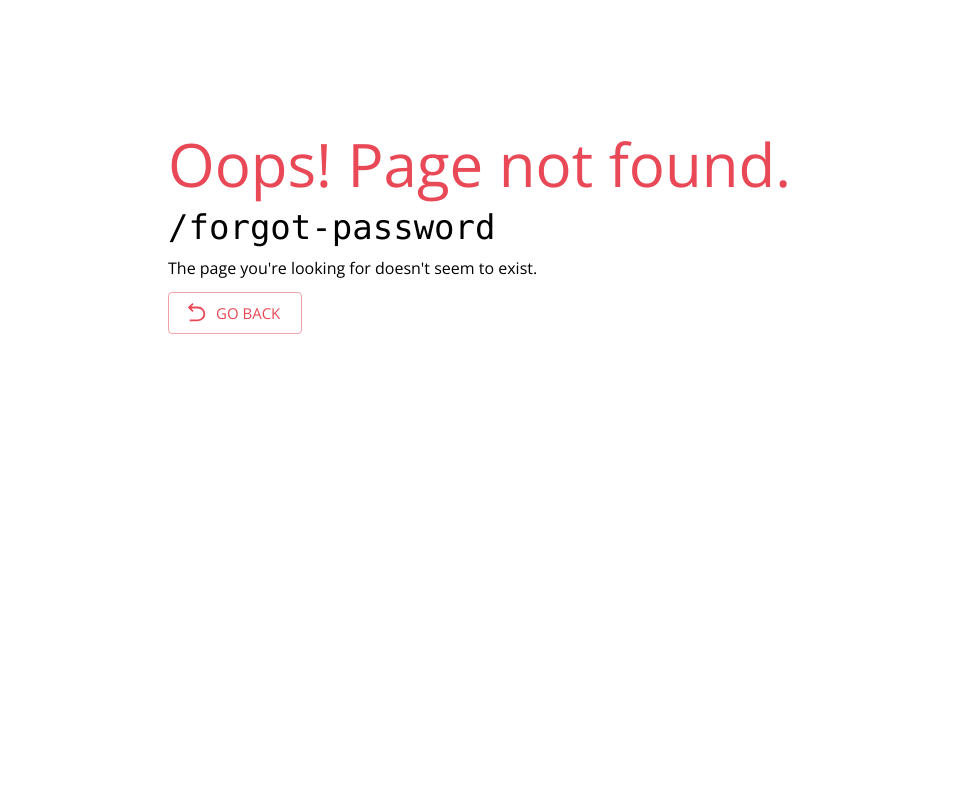
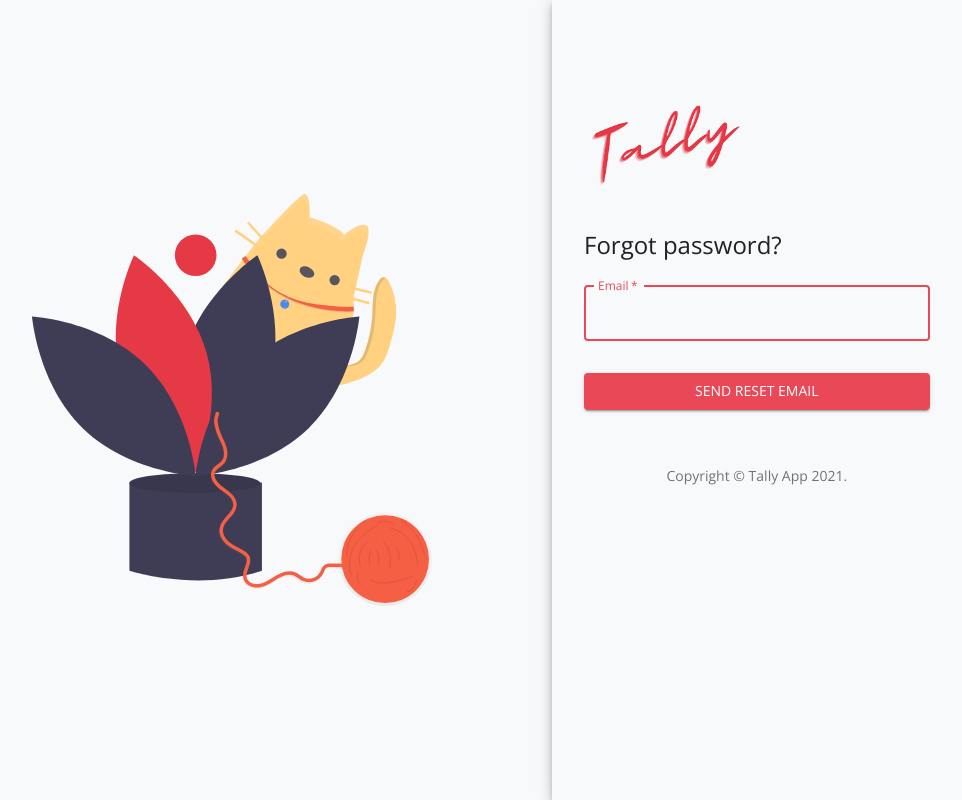
Before and after one commit to awalemandi/tally, a React (Create React App) app: page /forgot-password in a window 1280 px wide. Before the commit this address had no page. Shown: the whole page, without its empty margins (88-1050 px from the left). Built offline with nearby package versions, Linux system fonts and the light colour scheme.

Commit message:
build component ForgotPassword and added route

```diff
--- a/src/App.tsx
+++ b/src/App.tsx
@@ -9,6 +9,7 @@
 import NoMatch from './components/menu/NoMatch';
 import { user } from './components/menu/profile/AccountCard';
 import SignIn from './components/pages/SignIn';
+import ForgotPassword from './components/pages/ForgotPassword';
 
 function App() {
 	return (
@@ -30,6 +31,9 @@
 						<Route path='/signin'>
 							<SignIn />
 						</Route>
+						<Route path='/forgot-password'>
+							<ForgotPassword />
+						</Route>
 						<Route path={`/${user.username}`}>
 							<Home />
 						</Route>
--- /dev/null
+++ b/src/components/pages/ForgotPassword.tsx
@@ -0,0 +1,170 @@
+import React, { useState, FormEvent, useEffect } from 'react';
+import { useDispatch, useSelector } from 'react-redux';
+import {
+	sendPasswordResetEmail,
+	setError,
+	setSuccess,
+} from '../../redux/actions/authActions';
+import { RootState } from '../../redux/store';
+import CssBaseline from '@material-ui/core/CssBaseline';
+import {
+	Typography,
+	Button,
+	TextField,
+	Link,
+	Paper,
+	Box,
+	Grid,
+} from '@material-ui/core';
+import { makeStyles } from '@material-ui/core/styles';
+import Copyright from '../common/Copyright';
+import Logo from '../../images/tally.png';
+import LoginImage from '../../images/playfulcat.svg';
+import AlertMessage from '../common/AlertMessage';
+
+const useStyles = makeStyles(theme => ({
+	root: {
+		height: '100vh',
+		background: theme.palette.secondary.light,
+	},
+	logo: {
+		height: '10rem',
+		[theme.breakpoints.down('xs')]: {
+			alignSelf: 'center',
+		},
+	},
+	imageContainer: {
+		width: '100%',
+		background: 'transparent',
+		display: 'flex',
+		justifyContent: 'center',
+		alignItems: 'center',
+		[theme.breakpoints.down('xs')]: {
+			display: 'none',
+		},
+	},
+	image: {
+		width: '25rem',
+	},
+	paper: {
+		margin: theme.spacing(8, 4),
+		display: 'flex',
+		flexDirection: 'column',
+		alignItems: 'flex-start',
+		justifyContent: 'space-around',
+	},
+	greeting: {
+		[theme.breakpoints.down('xs')]: {
+			alignSelf: 'center',
+		},
+	},
+	formContainer: {
+		background: theme.palette.secondary.light,
+		// background: `linear-gradient(45deg, ${theme.palette.secondary.light} 20%, ${theme.palette.secondary.main} 80%)`,
+	},
+	form: {
+		width: '60%', // Fix IE 11 issue.
+		marginTop: theme.spacing(1),
+		[theme.breakpoints.down('xs')]: {
+			alignSelf: 'center',
+		},
+	},
+	submit: {
+		margin: theme.spacing(3, 0, 2),
+	},
+}));
+
+export default function ForgotPassword() {
+	const classes = useStyles();
+	const [email, setEmail] = useState('');
+
+	const [loading, setLoading] = useState(false);
+
+	const dispatch = useDispatch();
+	const { error, success } = useSelector((state: RootState) => state.auth);
+
+	useEffect(() => {
+		return () => {
+			if (error) {
+				dispatch(setError(''));
+			}
+			if (success) {
+				dispatch(setSuccess(''));
+			}
+		};
+	}, [error, dispatch, success]);
+
+	//onChange handlers for user input
+	const handleChange = (e: React.ChangeEvent<{ value: unknown }>) => {
+		setEmail(e.target.value as string);
+	};
+
+	//onClick handler for submit button
+	const handleSubmit = async (e: FormEvent) => {
+		e.preventDefault();
+		setLoading(true);
+		await dispatch(sendPasswordResetEmail(email, 'Email sent!'));
+		setLoading(false);
+	};
+	return (
+		<Grid container component='main' className={classes.root}>
+			<CssBaseline />
+			<Grid item xs={false} sm={4} md={6} className={classes.imageContainer}>
+				<img src={LoginImage} className={classes.image} />
+			</Grid>
+			<Grid
+				item
+				xs={12}
+				sm={8}
+				md={6}
+				component={Paper}
+				elevation={6}
+				square
+				className={classes.formContainer}
+			>
+				<div className={classes.paper}>
+					<Link href='/'>
+						<img src={Logo} className={classes.logo} />
+					</Link>
+					<Typography component='h1' variant='h5' className={classes.greeting}>
+						Forgot password?
+					</Typography>
+					<form
+						className={classes.form}
+						noValidate={false}
+						onSubmit={handleSubmit}
+					>
+						{error && <AlertMessage type='error' message={error} />}
+						{success && <AlertMessage type='success' message={success} />}
+						<TextField
+							variant='outlined'
+							margin='normal'
+							required
+							fullWidth
+							id='email'
+							label='Email'
+							name='email'
+							type='email'
+							autoComplete='email'
+							autoFocus
+							onChange={handleChange}
+						/>
+						<Button
+							type='submit'
+							fullWidth
+							variant='contained'
+							color='primary'
+							className={classes.submit}
+							disabled={loading}
+						>
+							{loading ? 'Loading...' : 'Send reset email'}
+						</Button>
+						<Box mt={5}>
+							<Copyright />
+						</Box>
+					</form>
+				</div>
+			</Grid>
+		</Grid>
+	);
+}
```
Also changed, not shown: 1 other file (tests, documents, lock files or other folders).
